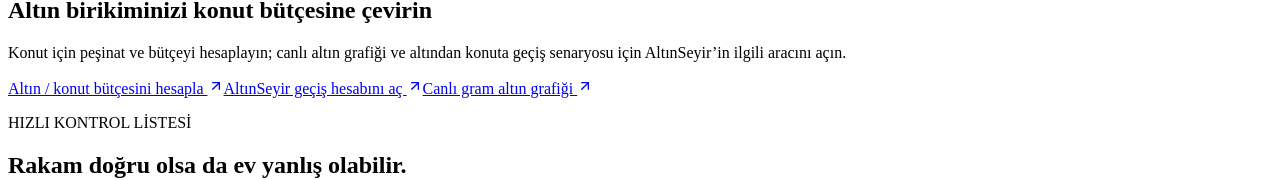
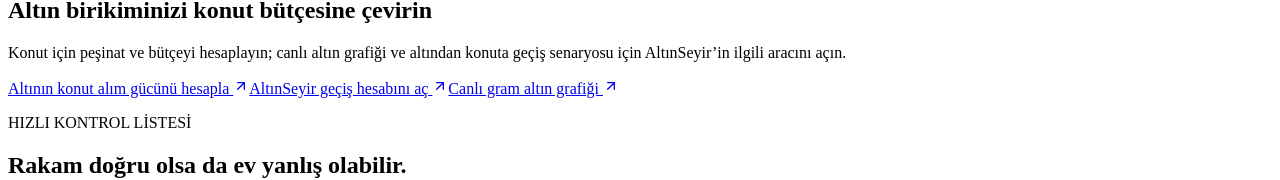
Before and after one commit to robotbilge/konutseyir, a Next.js app: page / in a window 1280 px wide. Shown: the part 4187-4367 px from the top of the page. Built offline with nearby package versions, Linux system fonts and the light colour scheme; no server answers.

Commit message:
Link home page to Altınla Konut

```diff
--- a/app/page.tsx
+++ b/app/page.tsx
@@ -40,7 +40,7 @@ export default function Home(){return <><Header/><main>
   <LatestNews/>
   <div className="inner">
     <section className="home-sales-radar"><div><p className="eyebrow">TÜRKİYE KONUT SATIŞ RADARI</p><h2>En çok konut satılan ilçeleri izleyin</h2><p>Resmî TÜİK kayıtlarında doğrulanmış ilçe kırılımı bulunan şehirlerin satış hareketini inceleyin.</p><DistrictSalesRanking city="istanbul"/></div><a className="primary-link" href="/sehirler">Şehir verilerini incele <ArrowUpRight size={17}/></a></section>
-    <section className="cross-network-card"><div><span className="cross-network-badge">AYNI YAYIN AĞI · DOĞRUDAN ARAÇLAR</span><h2>Altın birikiminizi konut bütçesine çevirin</h2><p>Konut için peşinat ve bütçeyi hesaplayın; canlı altın grafiği ve altından konuta geçiş senaryosu için AltınSeyir’in ilgili aracını açın.</p></div><div><a href="/hesaplama/altin-bazli-konut">Altın / konut bütçesini hesapla <ArrowUpRight size={16}/></a><a className="gold-external" href="https://altinseyir.com/altindan-konuta" target="_blank" rel="noopener noreferrer">AltınSeyir geçiş hesabını aç <ArrowUpRight size={16}/></a><a className="gold-price-link" href="https://altinseyir.com/gram-altin" target="_blank" rel="noopener noreferrer">Canlı gram altın grafiği <ArrowUpRight size={16}/></a></div></section>
+    <section className="cross-network-card"><div><span className="cross-network-badge">AYNI YAYIN AĞI · DOĞRUDAN ARAÇLAR</span><h2>Altın birikiminizi konut bütçesine çevirin</h2><p>Konut için peşinat ve bütçeyi hesaplayın; canlı altın grafiği ve altından konuta geçiş senaryosu için AltınSeyir’in ilgili aracını açın.</p></div><div><a href="/altinla-konut">Altının konut alım gücünü hesapla <ArrowUpRight size={16}/></a><a className="gold-external" href="https://altinseyir.com/altindan-konuta" target="_blank" rel="noopener noreferrer">AltınSeyir geçiş hesabını aç <ArrowUpRight size={16}/></a><a className="gold-price-link" href="https://altinseyir.com/gram-altin" target="_blank" rel="noopener noreferrer">Canlı gram altın grafiği <ArrowUpRight size={16}/></a></div></section>
     <section className="checklist-banner"><div><p className="eyebrow">HIZLI KONTROL LİSTESİ</p><h2>Rakam doğru olsa da ev yanlış olabilir.</h2></div><a href="/kontrol-listesi">Kontrol listesini aç <ArrowUpRight size={18}/></a></section>
     <section id="kontrol" className="official-section"><div><p className="eyebrow">SATIN ALMADAN ÖNCE</p><h2>Resmî kaynaktan kontrol edin</h2><p>KonutSeyir resmî sorgu ekranlarının yerine geçmez; doğru kaynağa yönlendirir.</p></div><div className="official-links"><a href="https://parselsorgu.tkgm.gov.tr/" target="_blank" rel="noreferrer"><SearchCheck/><span><b>TKGM Parsel Sorgu</b><small>Ada ve parsel bilgisini doğrulayın</small></span><ArrowUpRight/></a><a href="https://tdth.afad.gov.tr/" target="_blank" rel="noreferrer"><ShieldCheck/><span><b>AFAD Tehlike Haritası</b><small>Bölgesel deprem tehlikesini inceleyin</small></span><ArrowUpRight/></a><a href="/kontrol-listesi"><BadgeCheck/><span><b>Alım Kontrol Listesi</b><small>Satın alma adımlarını gözden geçirin</small></span><ArrowUpRight/></a></div></section>
   </div>
```
